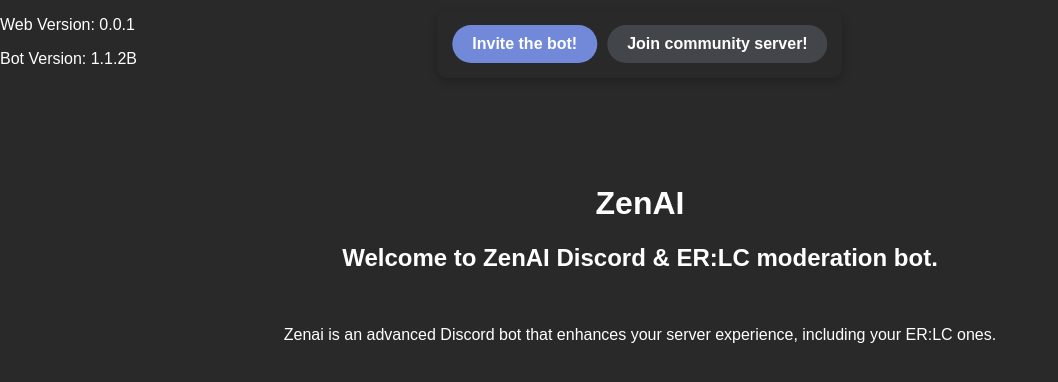
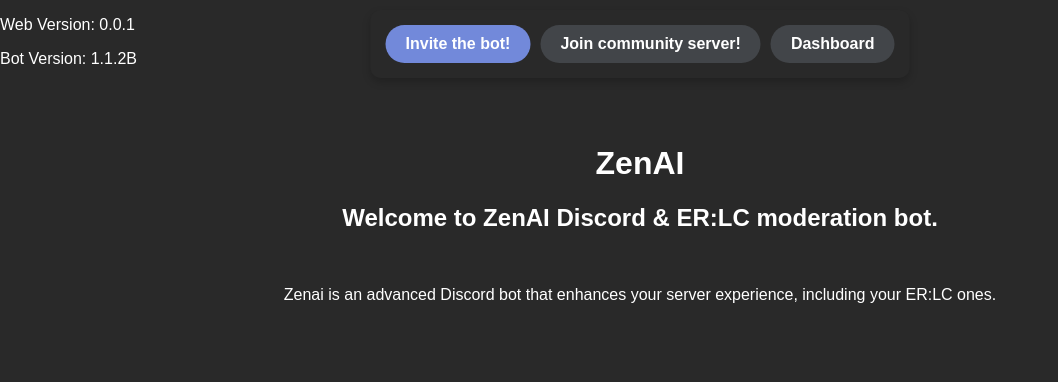
Before and after one commit to html-css-js23/zenaibot, a plain HTML site: page index.html in a window 1280 px wide. Shown: the whole page, without its empty margins (0-1058 px from the left). Drawn offline with Linux system fonts and the light colour scheme.

Commit message:
Update index.html

```diff
--- a/index.html
+++ b/index.html
@@ -33,6 +33,9 @@
         .invite-bot {
             background-color: #7289da;
         }
+        .dashboard {
+            background-color: #424549;
+        }
         .join-community {
             background-color: #424549;
         }
@@ -40,7 +43,7 @@
             opacity: 0.9;
         }
         .content {
-            padding-top: 80px; /* Adjust this value to add space for the fixed top bar */
+            padding-top: 40px; /* Adjust this value to add space for the fixed top bar */
             text-align: center;
         }
     </style>
@@ -51,6 +54,7 @@
     <div class="top-bar">
         <a href="https://discord.com/oauth2/authorize?client_id=1230500325866344529" class="invite-bot">Invite the bot!</a>
         <a href="https://discord.gg/vYpbXYQ6nT" class="join-community">Join community server!</a>
+        <a href="dashboard.html" class="dashboard">Dashboard</a>
     </div>
     <div class="content">
         <h1>ZenAI</h1>
```
